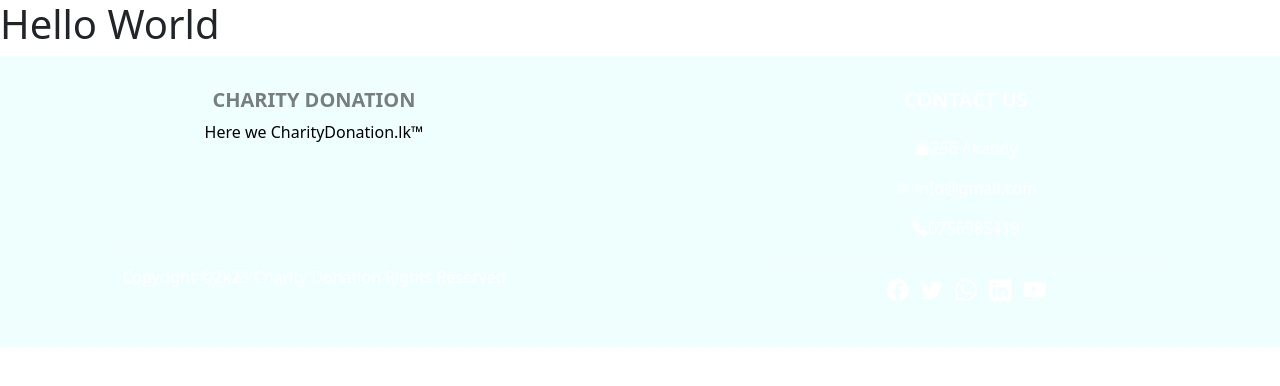
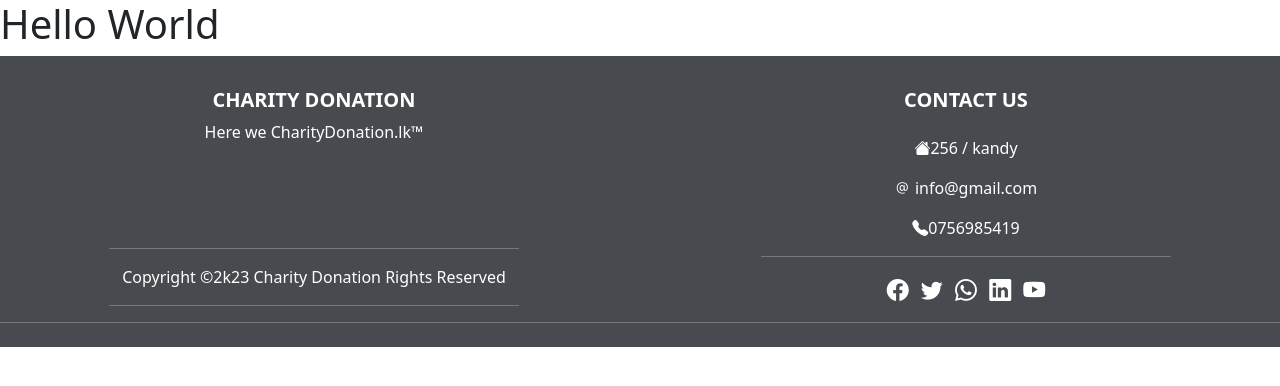
Before and after one commit to Helitha1/Migten, a PHP site: page / in a window 1280 px wide. Shown: the top 386 px of the page. Run offline with PHP 8.4, Linux system fonts and the light colour scheme; some libraries are stand-ins or nearby versions.

Commit message:
Update footer.php

```diff
--- a/footer.php
+++ b/footer.php
@@ -15,7 +15,7 @@
 
 <body>
 
-    <footer class="text-white pb-2 pt-2" style="background-color: #effffd;">
+    <footer class="text-white pb-2 pt-2" style="background-color: #474a4e;">
 
         <div class="col-12 text-md-start">
 
@@ -23,8 +23,8 @@
 
                 <div class="col-12 col-md-3 col-lg-4 mx-auto ">
 
-                    <h5 class="text-uppercase mt-4 fw-bold text-black-50 text-uppercase">Charity Donation</h5>
-                    <p class="text-black">Here we CharityDonation.lk&trade;</p>
+                    <h5 class="text-uppercase mt-4 fw-bold text-white text-uppercase">Charity Donation</h5>
+                    <p class="text-white">Here we CharityDonation.lk&trade;</p>
 
                     <br/>
                     <br/>
```
